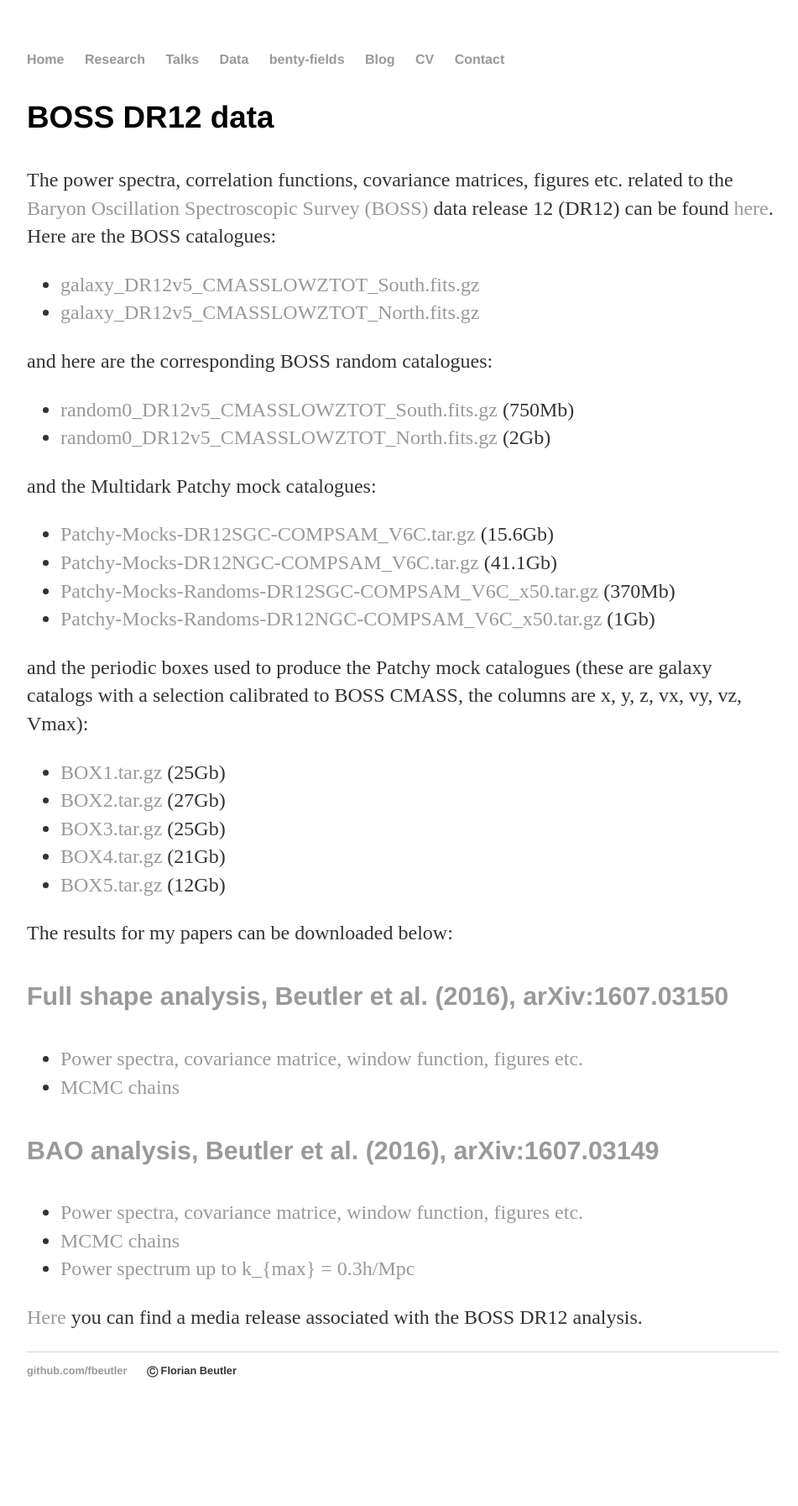
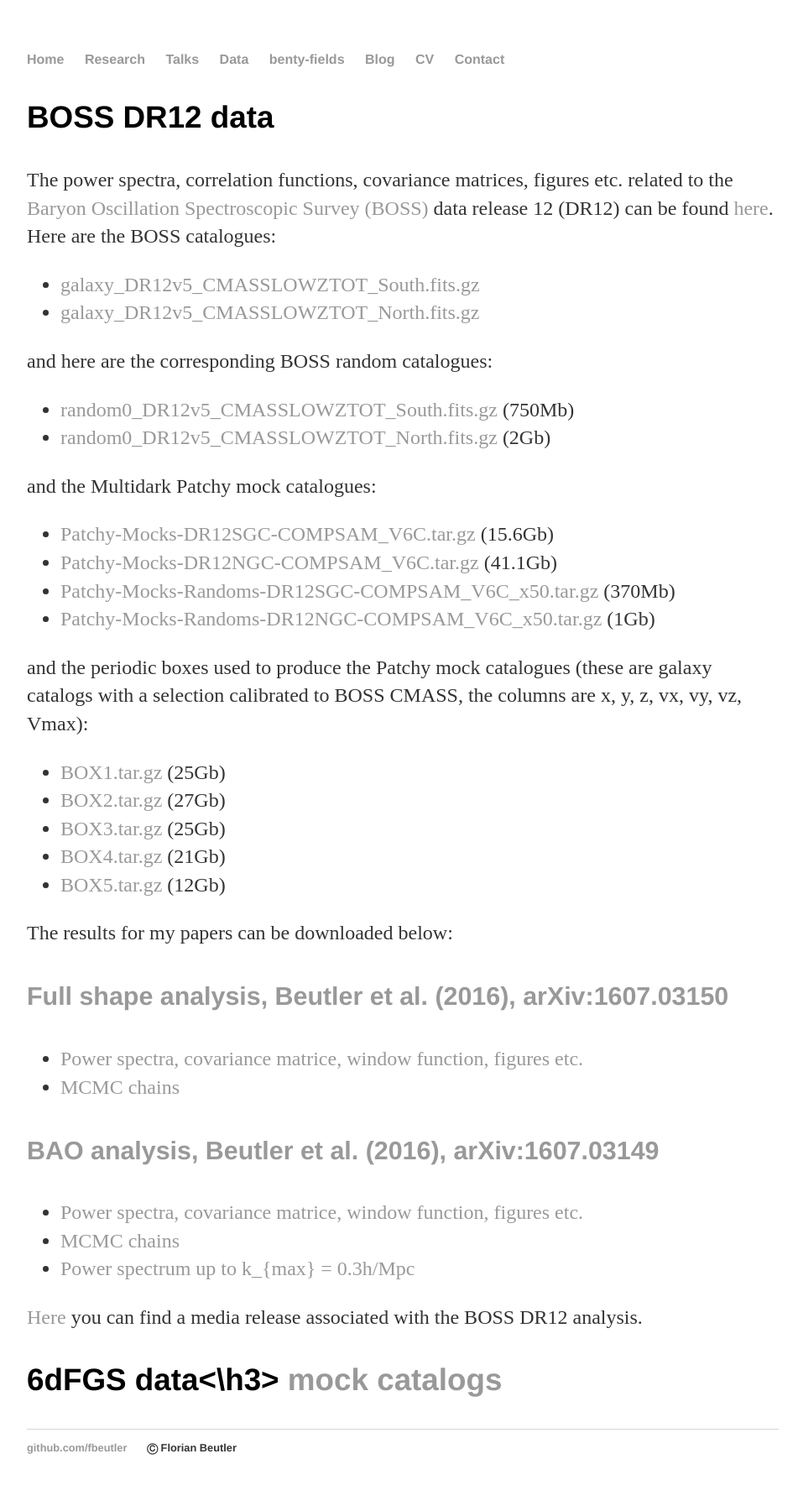
Before and after one commit to fbeutler/fbeutler.github.io, a Jekyll site: the page built from hub/hub.html, in a window 1280 px wide. Shown: the whole page at 84% size, without its empty margins (160-1111 px from the left). Built offline with Jekyll 4.4.1, drawn with Linux system fonts in a browser that asks for light colours; before the commit the page ends 1702 px from its top, so only the background shows below that.

Commit message:
Update hub.html

```diff
--- a/hub/hub.html
+++ b/hub/hub.html
@@ -109,4 +109,7 @@ title: Some material
   <p>
     <a href="https://phys.org/news/2016-07-biggest-galactic-dark-energy.html" target="_blank">Here</a> you can find a media release associated with the BOSS DR12 analysis.
   </p>
+
+  <h3>6dFGS data<\h3>
+  <a href='http://www.6dfgs.net/downloads/6dFGS_Recon_Files.tar.gz' target="_blank">mock catalogs</a>
 </div>
```
